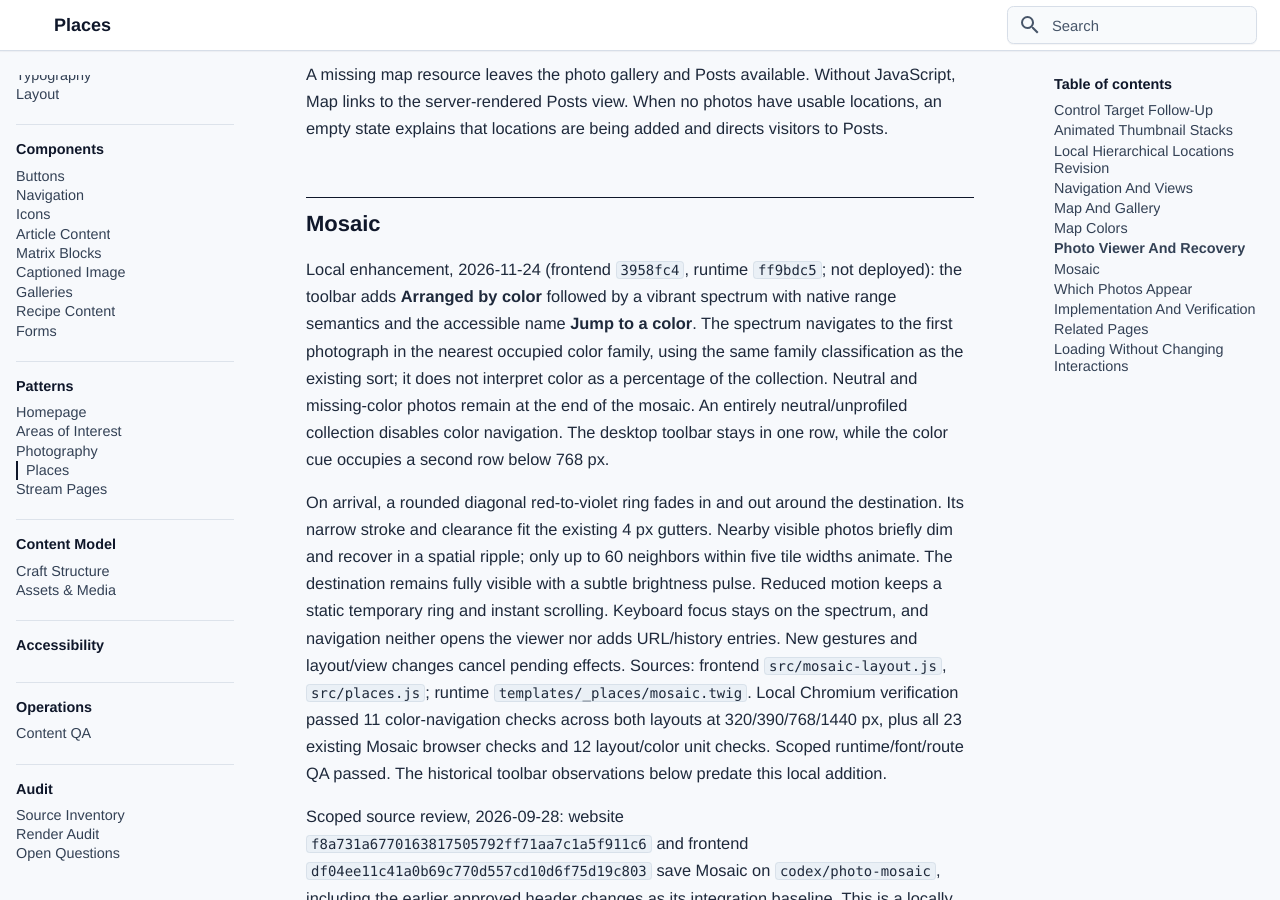
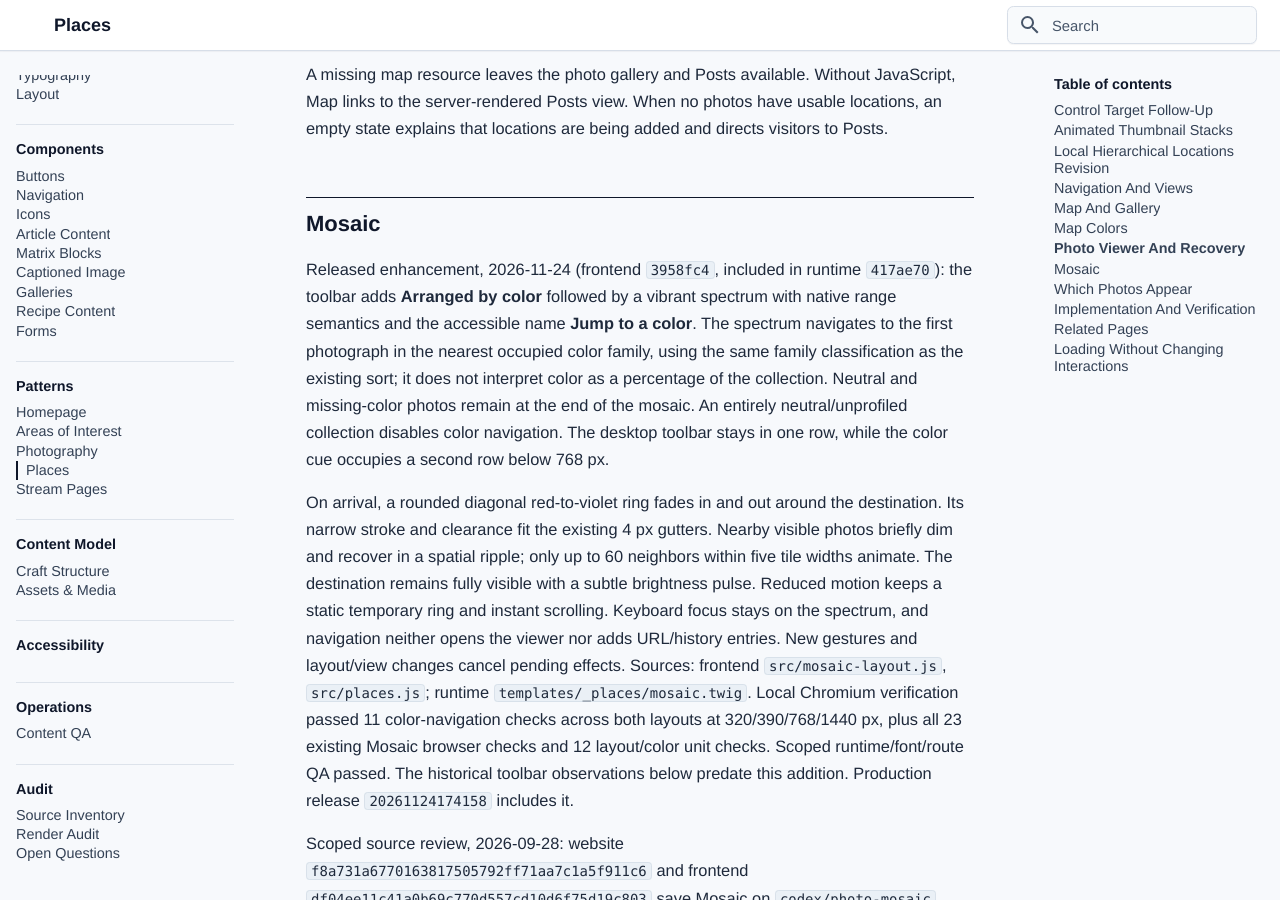
Before and after one commit to bentilden/Design-System, an MkDocs documentation site: the page built from docs/patterns/places.md, in a window 1280 px wide and 900 px high, scrolled down 18434 px. Built offline with MkDocs 1.6.1 and Material for MkDocs 9.7.7, drawn with Linux system fonts in a browser that asks for light colours; some web fonts are replaced.

Commit message:
Record production release of mosaic color navigation

```diff
--- a/docs/patterns/places.md
+++ b/docs/patterns/places.md
@@ -217,9 +217,9 @@ A missing map resource leaves the photo gallery and Posts available. Without Jav
 
 ## Mosaic
 
-Local enhancement, 2026-11-24 (frontend `3958fc4`, runtime `ff9bdc5`; not deployed): the toolbar adds **Arranged by color** followed by a vibrant spectrum with native range semantics and the accessible name **Jump to a color**. The spectrum navigates to the first photograph in the nearest occupied color family, using the same family classification as the existing sort; it does not interpret color as a percentage of the collection. Neutral and missing-color photos remain at the end of the mosaic. An entirely neutral/unprofiled collection disables color navigation. The desktop toolbar stays in one row, while the color cue occupies a second row below 768 px.
+Released enhancement, 2026-11-24 (frontend `3958fc4`, included in runtime `417ae70`): the toolbar adds **Arranged by color** followed by a vibrant spectrum with native range semantics and the accessible name **Jump to a color**. The spectrum navigates to the first photograph in the nearest occupied color family, using the same family classification as the existing sort; it does not interpret color as a percentage of the collection. Neutral and missing-color photos remain at the end of the mosaic. An entirely neutral/unprofiled collection disables color navigation. The desktop toolbar stays in one row, while the color cue occupies a second row below 768 px.
 
-On arrival, a rounded diagonal red-to-violet ring fades in and out around the destination. Its narrow stroke and clearance fit the existing 4 px gutters. Nearby visible photos briefly dim and recover in a spatial ripple; only up to 60 neighbors within five tile widths animate. The destination remains fully visible with a subtle brightness pulse. Reduced motion keeps a static temporary ring and instant scrolling. Keyboard focus stays on the spectrum, and navigation neither opens the viewer nor adds URL/history entries. New gestures and layout/view changes cancel pending effects. Sources: frontend `src/mosaic-layout.js`, `src/places.js`; runtime `templates/_places/mosaic.twig`. Local Chromium verification passed 11 color-navigation checks across both layouts at 320/390/768/1440 px, plus all 23 existing Mosaic browser checks and 12 layout/color unit checks. Scoped runtime/font/route QA passed. The historical toolbar observations below predate this local addition.
+On arrival, a rounded diagonal red-to-violet ring fades in and out around the destination. Its narrow stroke and clearance fit the existing 4 px gutters. Nearby visible photos briefly dim and recover in a spatial ripple; only up to 60 neighbors within five tile widths animate. The destination remains fully visible with a subtle brightness pulse. Reduced motion keeps a static temporary ring and instant scrolling. Keyboard focus stays on the spectrum, and navigation neither opens the viewer nor adds URL/history entries. New gestures and layout/view changes cancel pending effects. Sources: frontend `src/mosaic-layout.js`, `src/places.js`; runtime `templates/_places/mosaic.twig`. Local Chromium verification passed 11 color-navigation checks across both layouts at 320/390/768/1440 px, plus all 23 existing Mosaic browser checks and 12 layout/color unit checks. Scoped runtime/font/route QA passed. The historical toolbar observations below predate this addition. Production release `20261124174158` includes it.
 
 
 Scoped source review, 2026-09-28: website `f8a731a6770163817505792ff71aa7c1a5f911c6` and frontend `df04ee11c41a0b69c770d557cd10d6f75d19c803` save Mosaic on `codex/photo-mosaic`, including the earlier approved header changes as its integration baseline. This is a locally verified implementation; no staging or production deployment is claimed.
```
